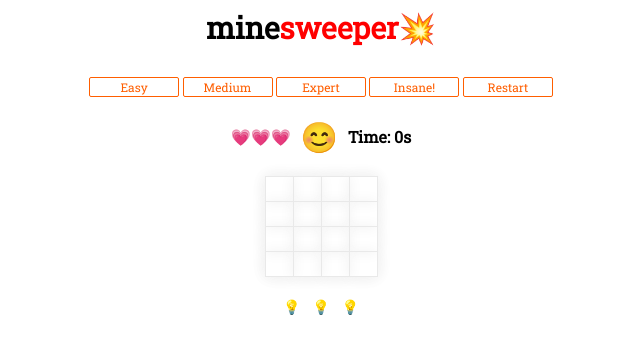
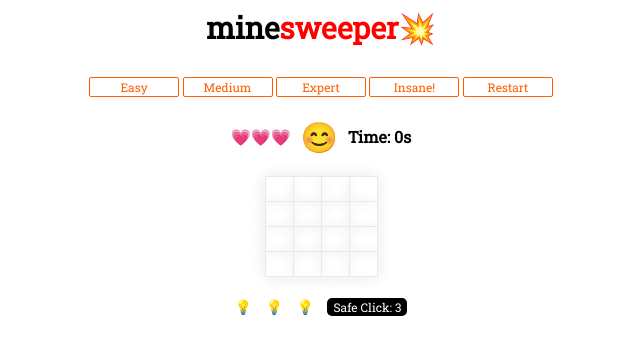
Before and after one commit to andreydolyaa/minesweeper, a plain HTML site: page index.html in a window 1280 px wide. Shown: the whole page, without its empty margins (319-959 px from the left). Drawn offline with Linux system fonts and the light colour scheme.

Commit message:
Add files via upload

```diff
--- a/css/main.css
+++ b/css/main.css
@@ -1,42 +1,45 @@
-*{
+* {
     font-family: 'Roboto Slab', serif;
     font-size: 14px;
 }
 
-.level-btns{
+.level-btns {
     text-align: center;
 }
-.level-btns h3{
-    font-size:30px;
+
+.level-btns h3 {
+    font-size: 30px;
 }
-.level-btns span{
-    font-size:30px;
-    color:red;
+
+.level-btns span {
+    font-size: 30px;
+    color: red;
 }
-.level-btns button{
-    border:1px solid rgb(255, 94, 0);
-    color:rgb(255, 94, 0);
+
+.level-btns button {
+    border: 1px solid rgb(255, 94, 0);
+    color: rgb(255, 94, 0);
     background-color: transparent;
-    width:90px;
-    height:20px;
-    border-radius:2px;
+    width: 90px;
+    height: 20px;
+    border-radius: 2px;
     cursor: pointer;
     transition: 0.3s;
     outline: none;
-    font-size:12px;
+    font-size: 12px;
+}
 
-}
-.level-btns button:hover{
-    border:1px solid rgb(255, 94, 0);
-    color:white;
+.level-btns button:hover {
+    border: 1px solid rgb(255, 94, 0);
+    color: white;
     background-color: rgb(255, 94, 0);
 }
 
-.cell{
-    width:25px;
-    height:25px;
+.cell {
+    width: 25px;
+    height: 25px;
     text-align: center;
-    font-size:10px;
+    font-size: 10px;
     cursor: pointer;
 }
 
@@ -44,76 +47,100 @@
     display:none;
 } */
 
-.cell:hover{
+.cell:hover {
     background-color: rgb(238, 238, 238);
 }
-td,table{
+
+td, table {
     border-collapse: collapse;
-    border:1px solid rgb(233, 233, 233);
-    margin:0 auto;
-    margin-top:20px;
+    border: 1px solid rgb(233, 233, 233);
+    margin: 0 auto;
+    margin-top: 20px;
     font-weight: 600;
     box-shadow: 0px 0px 15px #f0f0f0;
 }
 
+.msg {
+    text-align: center;
+    margin-top: 40px;
+    font-size: 40px;
+}
 
-.msg{
-    text-align: center;
-    margin-top:40px;
-    font-size:40px;
+.msg h1 {
+    font-size: 24px;
+    color: rgb(0, 0, 0);
 }
-.msg h1{
-    font-size:24px;
-    color:rgb(0, 0, 0);
-}
-.msg button{
-    border:1px solid rgb(255, 0, 0);
-    color:rgb(255, 0, 0);
+
+.msg button {
+    border: 1px solid rgb(255, 0, 0);
+    color: rgb(255, 0, 0);
     background-color: transparent;
-    width:110px;
-    height:30px;
-    border-radius:2px;
+    width: 110px;
+    height: 30px;
+    border-radius: 2px;
     cursor: pointer;
     transition: 0.3s;
     outline: none;
-    font-size:18px;
+    font-size: 18px;
 }
-.msg button:hover{
-    border:1px solid rgb(255, 0, 0);
-    color:white;
+
+.msg button:hover {
+    border: 1px solid rgb(255, 0, 0);
+    color: white;
     background-color: rgb(255, 0, 0);
 }
-.timer-lives{
+
+.timer-lives {
     display: flex;
     align-items: center;
-    margin:0 auto;
+    margin: 0 auto;
     text-align: center;
-    width:200px;
+    width: 200px;
     justify-content: space-evenly;
-    margin-top:20px;
+    margin-top: 20px;
     border-radius: 3px;
 }
 
-.smiley{
-    font-size:30px;
+.smiley {
+    font-size: 30px;
 }
-.timer{
+
+.timer {
     font-size: 16px;
     font-weight: 600;
 }
-.lives{
+
+.lives {
     font-size: 16px;
     font-weight: 600;
 }
-.bulb-light{
+
+.bulb-light {
     text-shadow: 0px 0px 10px rgb(255, 0, 0);
 }
-.bulb{
-    width:100px;
-    margin:0 auto;
-    display:flex;
+
+.bulb {
+    width: 200px;
+    margin: 0 auto;
+    display: flex;
     justify-content: space-evenly;
+    align-items: center;
     text-align: center;
-    margin-top:20px;
+    margin-top: 20px;
+}
+
+#hint1, #hint2, #hint3 {
     cursor: pointer;
 }
+
+.safe-click button {
+    border: 1px solid black;
+    font-size: 12px;
+    border: none;
+    background-color: rgb(0, 0, 0);
+    color: white;
+    border-radius: 5px;
+    cursor: pointer;
+    transition: 0.3s;
+    outline: none;
+}
--- a/index.html
+++ b/index.html
@@ -26,9 +26,12 @@
     <div class="board-container">
     </div>
     <div class="bulb">
-        <div id="hint1" onclick="getHint(this.id)">💡</div>
-        <div id="hint2" onclick="getHint(this.id)">💡</div>
-        <div id="hint3" onclick="getHint(this.id)">💡</div>
+        <div id="hint1" onclick="setHintOn(this.id)">💡</div>
+        <div id="hint2" onclick="setHintOn(this.id)">💡</div>
+        <div id="hint3" onclick="setHintOn(this.id)">💡</div>
+        <div class="safe-click">
+            <button onclick='revealMine()'>Safe Click:</button>
+        </div>
     </div>
     <div class="msg"></div>
     <script src="js/utils.js"></script>
--- a/js/main.js
+++ b/js/main.js
@@ -5,6 +5,10 @@ var MINE = '💣';
 var FLAG = '🚩';
 
 
+var gHintInterval;
+var gIsHintOn;
+var gMineRevealTimeout;
+var gRevealMine;
 var gMineDeleted;
 var gTime;
 var gTimerInterval;
@@ -30,6 +34,9 @@ var gGame = {
 
 
 function initGame() {
+    clearTimeout(gMineRevealTimeout);
+    gRevealMine = 3;
+    gIsHintOn = false;
     gCellId = 101;
     gMineDeleted = 0;
     gTime = 0;
@@ -173,7 +180,6 @@ function cellClicked(elCell) {
                 }
                 gGame.showCount++;
                 gPosition = { i: i, j: j };
-
                 gBoard[i][j].isShowen = true;
                 revealCell(id);
                 checkIfWon();
@@ -182,6 +188,8 @@ function cellClicked(elCell) {
         }
     }
 }
+
+
 
 
 function revealCell(id) {
@@ -205,8 +213,7 @@ function revealCell(id) {
     }
 }
 
-// cellNotSpan.style.backgroundColor = '#FDF5E6';
-// cellNotSpan.style.backgroundColor = '#E8F5FF';
+
 function expendShowen(board, posI, posJ) {
     for (var i = posI - 1; i <= posI + 1; i++) {
         if (i < 0 || i >= board.length) continue;
@@ -317,7 +324,7 @@ function checkIfWon() {
         smiley.innerHTML = '😎';
         gGame.isOn = false;
     }
-    clearInterval(gTimerInterval)
+    clearInterval(gTimerInterval);
 }
 
 
@@ -331,6 +338,8 @@ function resetDOM() {
     elTimer.innerHTML = 'Time: 0s';
     var smiley = document.querySelector('.smiley');
     smiley.innerHTML = '😊';
+    var safeClick = document.querySelector('.safe-click button');
+    safeClick.innerHTML = 'Safe Click: ' + gRevealMine;
 }
 
 
@@ -403,13 +412,59 @@ function getData() {
 }
 
 
+function revealMine() {
+    if (gRevealMine !== 0) {
+        for (var i = getRandomIntInclusive(0, gBoard.length - 1); i < gBoard.length; i++) {
+            for (var j = getRandomIntInclusive(0, gBoard.length - 1); j < gBoard[i].length; j++) {
+                if (gBoard[i][j].isMine && !gBoard[i][j].isMarked) {
+                    var cell = document.querySelector(`#cell-${gBoard[i][j].id} span`);
+                    var cellBgc = document.querySelector(`#cell-${gBoard[i][j].id}`);
+                    cell.style.display = 'block';
+                    gMineRevealTimeout = setTimeout(function () {
+                        cell.style.display = 'none';
+                        cellBgc.style.backgroundColor = 'white'
+                        cellBgc.style.border = '1px solid #e9e9e9';
+                    }, 1000);
+                    gRevealMine--;
+                    var safeClick = document.querySelector('.safe-click button');
+                    safeClick.innerHTML = 'Safe Click: '+gRevealMine;
+                    return;
+                }
+            }
+        }
+        clearTimeout(gMineRevealTimeout);
+    }
+}
 
 
-function getHint(idBtn,idCell) {
+function setHintOn(idBtn) {
     var elHint = document.querySelector(`#${idBtn}`);
     elHint.classList.add('bulb-light');
+    gIsHintOn = true;
 }
 
+function revelHintCells(board, posI, poJ) {
+
+}
+
+
+// function revealHintCells(board,i,j){
+//     expendShowen(board,i,j);
+//     gHintInterval = setTimeout(function () {
+//         hideAllCells();
+//     }, 1000);
+//     gIsHintOn = false;
+// }
+
+// function showHintCells(id) {
+//     for (var i = 0; i < gBoard.length; i++) {
+//         for (var j = 0; j < gBoard[i].length; i++) {
+//             if (gIsHintOn === true) {
+//                 console.log('reveal cell now');
+//             }
+//         }
+//     }
+// }
 
 
 
```
